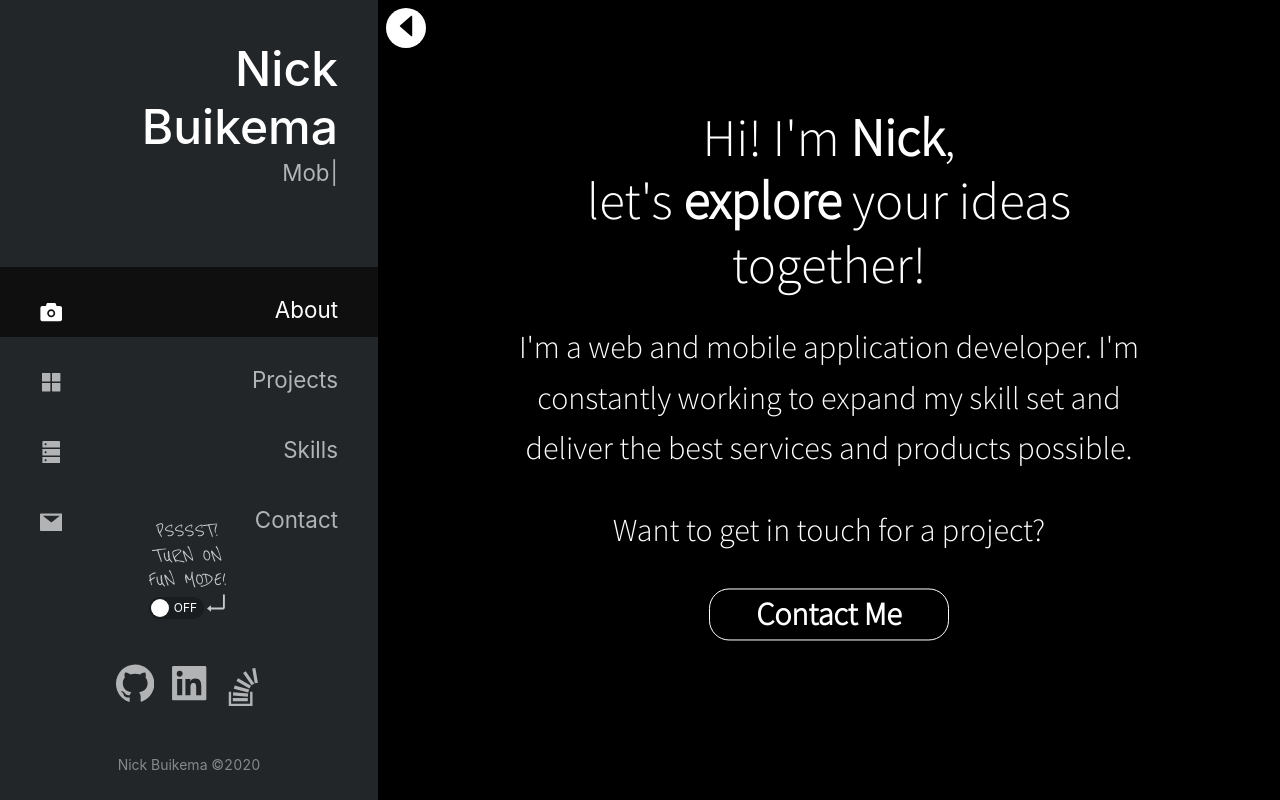
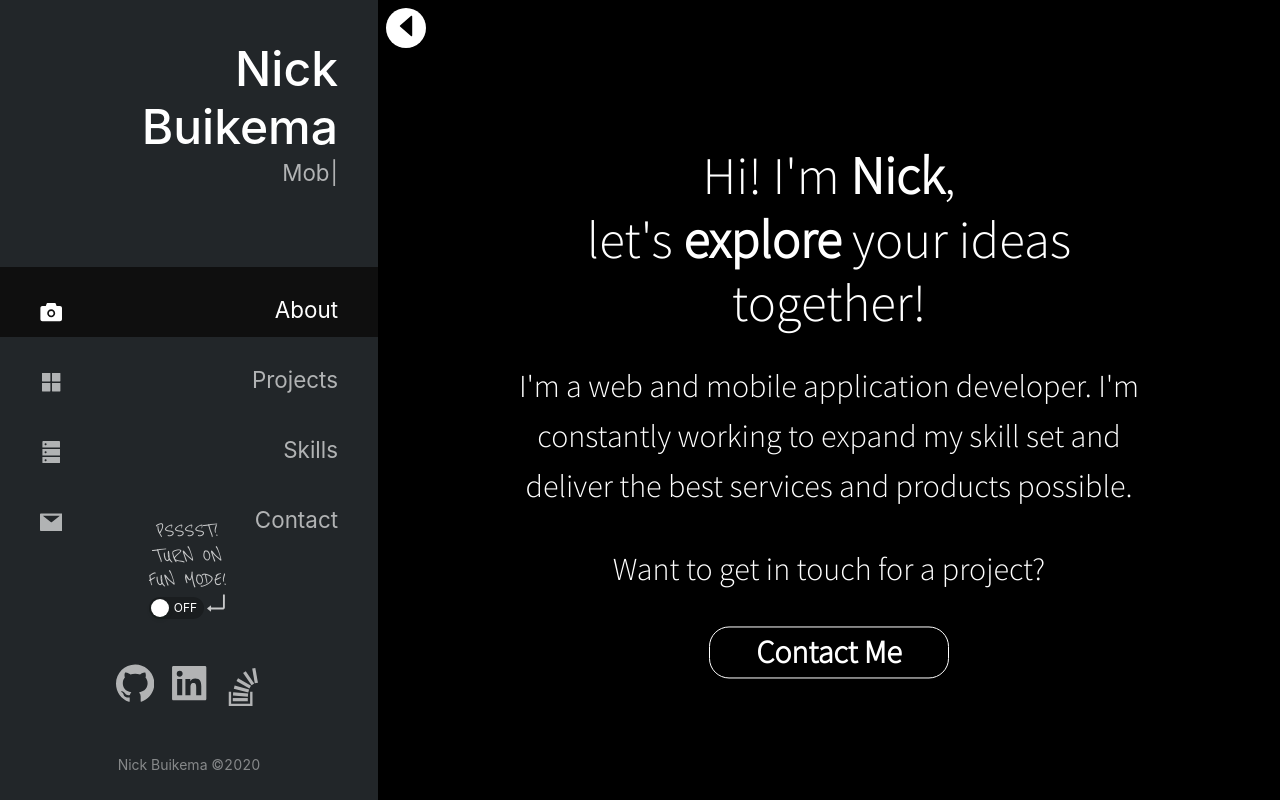
Before and after one commit to nbuikema/nbuikema.github.io, a React (Create React App) app: page / in a window 1280 px wide. Built offline with nearby package versions, Linux system fonts and the light colour scheme.

Commit message:
fixed mobile height issues

```diff
--- a/public/index.html
+++ b/public/index.html
@@ -22,5 +22,14 @@
       integrity="sha384-DfXdz2htPH0lsSSs5nCTpuj/zy4C+OGpamoFVy38MVBnE+IbbVYUew+OrCXaRkfj" crossorigin="anonymous"></script>
     <script src="https://cdn.jsdelivr.net/npm/bootstrap@4.5.3/dist/js/bootstrap.bundle.min.js"
       integrity="sha384-ho+j7jyWK8fNQe+A12Hb8AhRq26LrZ/JpcUGGOn+Y7RsweNrtN/tE3MoK7ZeZDyx" crossorigin="anonymous"></script>
-  </body>
+    <script>
+        let vh = window.innerHeight * 0.01;
+        document.documentElement.style.setProperty('--vh', `${vh}px`);
+
+        window.addEventListener('resize', () => {
+          let vh = window.innerHeight * 0.01;
+          document.documentElement.style.setProperty('--vh', `${vh}px`);
+        });
+    </script>
+    </body>
 </html>
--- a/public/styles.css
+++ b/public/styles.css
@@ -1,22 +1,7 @@
 html,
 body {
   height: 100vh;
-  max-height: 100vh;
-  min-height: 100vh;
-  overflow-y: hidden;
-  min-height: -webkit-fill-available;
-}
-
-.ant-layout {
-  height: 100vh;
-  max-height: 100vh;
-  min-height: 100vh;
-}
-
-.ant-layout-content {
-  height: 100vh;
-  max-height: 100vh;
-  min-height: 100vh;
+  height: calc(var(--vh, 1vh) * 100);
 }
 
 #background {
--- a/src/components/Body/Body.css
+++ b/src/components/Body/Body.css
@@ -1,20 +1,7 @@
 @import url('https://fonts.googleapis.com/css2?family=Source+Sans+Pro:wght@300&display=swap');
 
-html,
-body {
-  height: 100vh !important;
-  max-height: 100vh !important;
-  min-height: 100vh !important;
-  overflow-y: hidden !important;
-  min-height: -webkit-fill-available !important;
-}
-
 .ant-layout {
-  height: 100vh !important;
-  max-height: 100vh !important;
-  min-height: 100vh !important;
   background: #000 !important;
-  min-height: -webkit-fill-available !important;
 }
 
 .ant-layout-content {
@@ -22,15 +9,12 @@
   color: #fff;
   text-align: center;
   font-size: 2rem;
+  padding-top: 4rem;
   position: relative;
   top: 0;
   left: 378px !important;
   width: calc(100% - 378px);
-  height: 100vh !important;
-  max-height: 100vh !important;
-  min-height: 100vh !important;
   transition: left 0.8s;
-  min-height: -webkit-fill-available !important;
 }
 
 .push-body {
```
